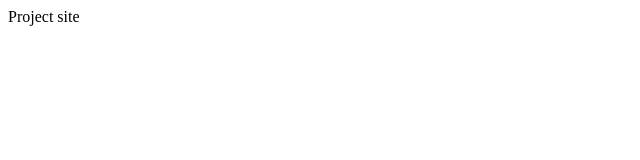
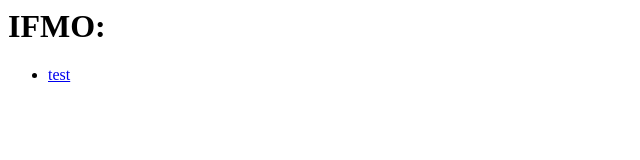
Before and after one commit to anikakaraseva/Karaseva_CSS3, a plain HTML site: page index.html in a window 1280 px wide. Shown: the whole page, without its empty margins (0-640 px from the left). Drawn offline with Linux system fonts and the light colour scheme.

Commit message:
Update index.html

```diff
--- a/index.html
+++ b/index.html
@@ -1,3 +1,8 @@
 <html>
-<body>Project site</body>
+<body>
+  <h1>IFMO:</h1>
+  <ul>
+    <li><a href="Karaseva_CSS3_1/Karaseva_CSS3_1_a.html">test</a></li>
+  </ul>
+</body>
 </html>
```
